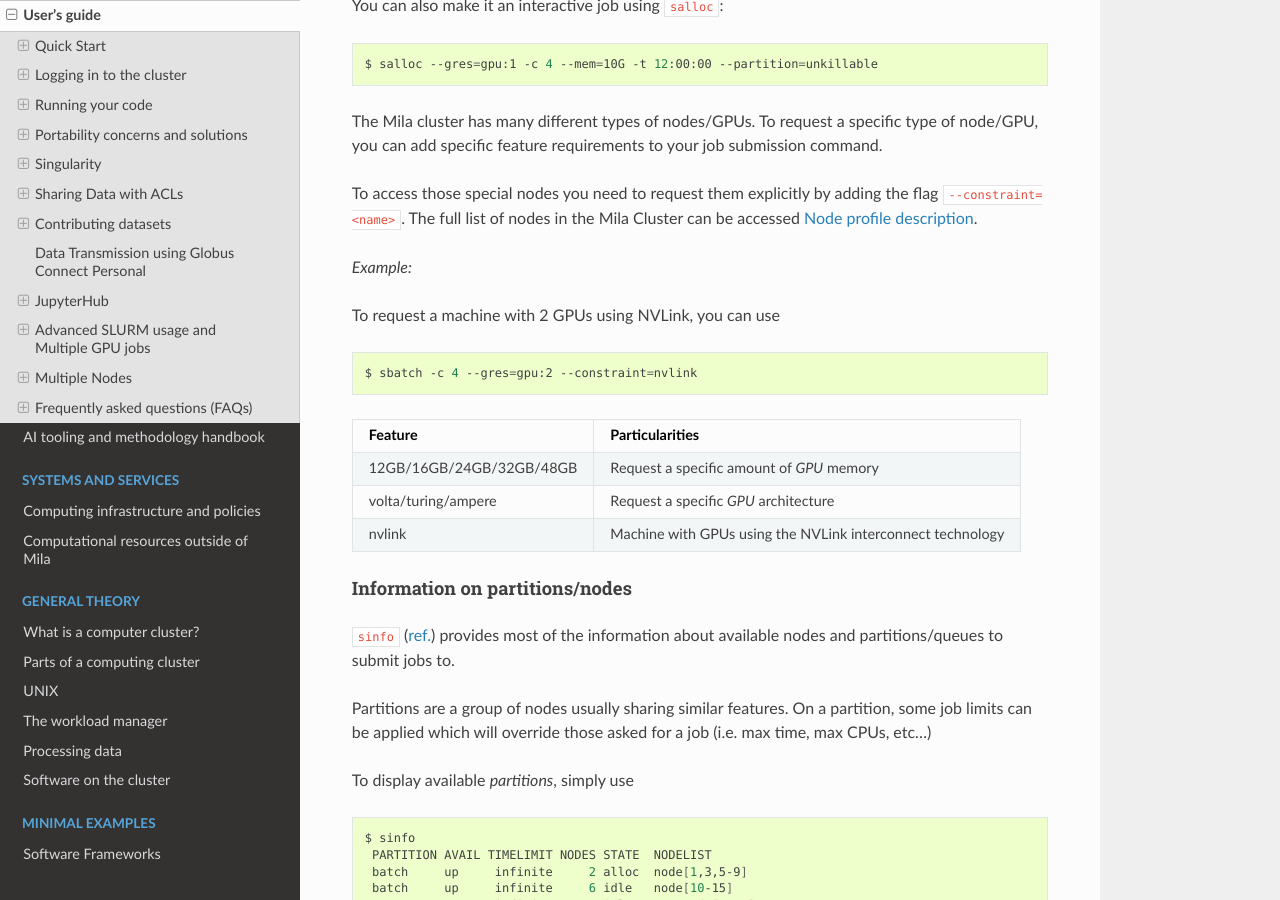
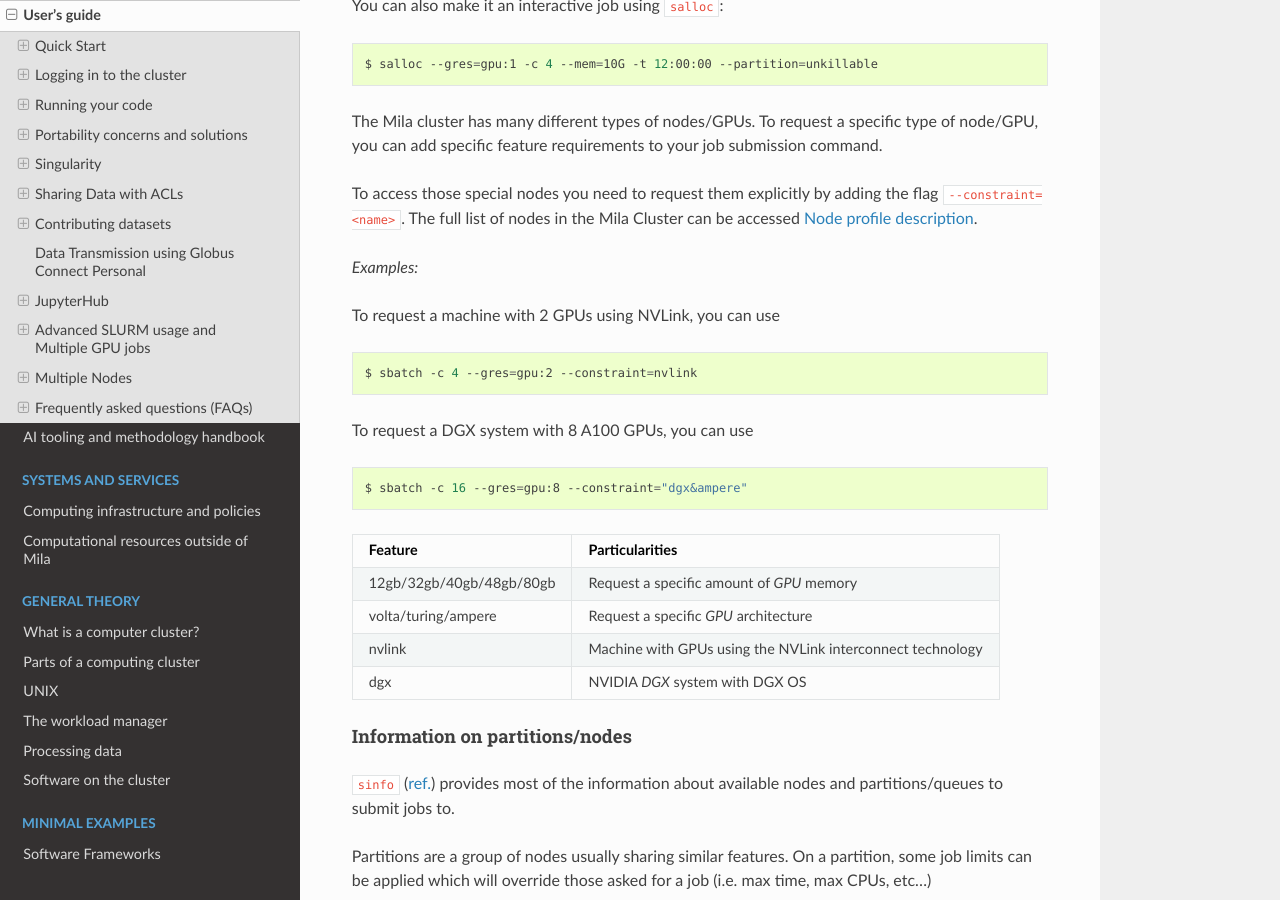
Before and after one commit to mila-iqia/mila-docs, a Sphinx documentation site: the page built from docs/Userguide.rst, in a window 1280 px wide and 900 px high, scrolled down 7259 px. Built offline with Sphinx 7.4.7 and the Read the Docs theme 2.0.0, drawn with Linux system fonts in a browser that asks for light colours.

Commit message:
Add a new feature for DGX systems
Add a new feature flag `dgx`. Also add missing `nvlink` for DGX-1 and
update the list of features with the sizes currently available on the
Mila cluster.

Add an example to request a DGX system with 8 A100 GPUs.

```diff
--- a/docs/Userguide_running_code.rst
+++ b/docs/Userguide_running_code.rst
@@ -196,7 +196,7 @@ To access those special nodes you need to request them explicitly by adding the
 flag ``--constraint=<name>``.  The full list of nodes in the Mila Cluster can be
 accessed :ref:`Node profile description`.
 
-*Example:*
+*Examples:*
 
 To request a machine with 2 GPUs using NVLink, you can use
 
@@ -204,13 +204,19 @@ To request a machine with 2 GPUs using NVLink, you can use
 
    sbatch -c 4 --gres=gpu:2 --constraint=nvlink
 
+To request a DGX system with 8 A100 GPUs, you can use
+
+.. prompt:: bash $
+
+   sbatch -c 16 --gres=gpu:8 --constraint="dgx&ampere"
 
 ======================================== =====================================================================
 Feature                                  Particularities
 ======================================== =====================================================================
-12GB/16GB/24GB/32GB/48GB                 Request a specific amount of *GPU* memory
+12gb/32gb/40gb/48gb/80gb                 Request a specific amount of *GPU* memory
 volta/turing/ampere                      Request a specific *GPU* architecture
 nvlink                                   Machine with GPUs using the NVLink interconnect technology
+dgx                                      NVIDIA *DGX* system with DGX OS
 ======================================== =====================================================================
 
 
```
Also changed, not shown: docs/Information_nodes.rst (+33 -33 lines).
